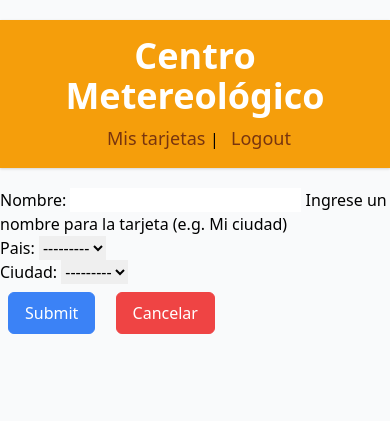
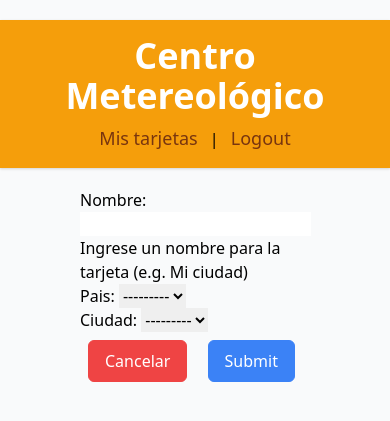
Before and after one commit to TanZng/CentroMeteorologico, a Django app: page /tarjeta/create in a window 390 px wide. Shown: the top 421 px of the page. Run offline with Django 3.2, Linux system fonts and the light colour scheme; the visitor is signed in with stand-in values (Sample User, id 1); data that the repository does not hold is empty; some libraries are stand-ins or nearby versions.

Commit message:
Mejoras en el rendimiento de la GUI
Detalles de la GUI, se centraron las forms y los textos, se quitaron clases de tailwind que alentaban la gui.

Diseño responsive ready 🚀

```diff
--- a/climaApp/templates/base_menu.html
+++ b/climaApp/templates/base_menu.html
@@ -9,12 +9,13 @@
 <div>
    {% if user.is_authenticated %}
 
-       <a class="text-lg no-underline text-yellow-900 font-medium hover:underline ml-2" href="{% url 'climaApp:tarjeta_list' %}"> Mis tarjetas </a>  |
-       <a class="text-lg no-underline text-yellow-900 font-medium hover:underline ml-2" href="{% url 'logout' %}?next={% url 'climaApp:main' %}"> Logout </a></li>
+       <a class="text-lg no-underline text-yellow-900 font-medium hover:underline mr-2" href="{% url 'climaApp:tarjeta_list' %}">Mis tarjetas</a>
+       |
+       <a class="text-lg no-underline text-yellow-900 font-medium hover:underline ml-2" href="{% url 'logout' %}?next={% url 'climaApp:main' %}">Logout</a></li>
 
    {% else %}
 
-       <a class="text-xl no-underline text-yellow-900 font-medium hover:underline ml-2" href="{% url 'login' %}?next={% url 'climaApp:main' %}"> Login </a>
+       <a class="text-xl no-underline text-yellow-900 font-medium hover:underline ml-2" href="{% url 'login' %}?next={% url 'climaApp:main' %}">Login</a>
 
    {% endif %}
 </div>
--- a/climaApp/templates/climaApp/tarjeta_confirm_delete.html
+++ b/climaApp/templates/climaApp/tarjeta_confirm_delete.html
@@ -7,8 +7,8 @@
 <form action="" method="POST">
   {% csrf_token %}
      <h3>
-    <input input class="border border-blue-500 bg-blue-500 text-white rounded-md px-4 py-2 m-2 transition duration-500 ease select-none hover:bg-blue-600 focus:outline-none focus:shadow-outline" type="submit" onclick="window.location='{% url 'climaApp:tarjeta_list' %}' ; return false;"type="submit" value="Sí, eliminar.">
-    <input input class="border border-red-500 bg-red-500 text-white rounded-md px-4 py-2 m-2 transition duration-500 ease select-none hover:bg-red-600 focus:outline-none focus:shadow-outline" type="submit" onclick="window.location='{% url 'climaApp:tarjeta_list' %}' ; return false;"type="submit" onclick="window.location='{% url 'climaApp:tarjeta_list' %}' ; return false;" value="Cancelar">
+    <input input class="border border-blue-500 bg-blue-500 text-white rounded-md px-4 py-2 m-2 hover:bg-blue-600 focus:outline-none focus:shadow-outline" type="submit" onclick="window.location='{% url 'climaApp:tarjeta_list' %}' ; return false;"type="submit" value="Sí, eliminar.">
+    <input input class="border border-red-500 bg-red-500 text-white rounded-md px-4 py-2 m-2 hover:bg-red-600 focus:outline-none focus:shadow-outline" type="submit" onclick="window.location='{% url 'climaApp:tarjeta_list' %}' ; return false;"type="submit" onclick="window.location='{% url 'climaApp:tarjeta_list' %}' ; return false;" value="Cancelar">
      </h3>
 </form>
     </center>
--- a/climaApp/templates/climaApp/tarjeta_form.html
+++ b/climaApp/templates/climaApp/tarjeta_form.html
@@ -1,16 +1,17 @@
 {% extends "base_menu.html" %}
 {% load tailwind_filters %}
 {% block content %}
-  <form action="" method="post" id="tarjetaForm" data-cities-url="{% url 'climaApp:ajax_load_cities' %}" novalidate>
+  <form class="mx-20" action="" method="post" id="tarjetaForm" data-cities-url="{% url 'climaApp:ajax_load_cities' %}" novalidate>
     {% csrf_token %}
 {#    <table>#}
 {#    {{ form.as_table }}#}
 {#    </table>#}
       {{ form|crispy }}
+    {# boton Cancel#}
+    <input class="border border-red-500 bg-red-500 text-white rounded-md px-4 py-2 m-2 hover:bg-red-600 focus:outline-none focus:shadow-outline" type="submit" onclick="window.location='{% url 'climaApp:tarjeta_list' %}' ; return false;" value="Cancelar">
+
     {# boton Summit#}
-    <input class="border border-blue-500 bg-blue-500 text-white rounded-md px-4 py-2 m-2 transition duration-500 ease select-none hover:bg-blue-600 focus:outline-none focus:shadow-outline"  type="submit" value="Submit">
-    {# boton Cancel#}
-    <input class="border border-red-500 bg-red-500 text-white rounded-md px-4 py-2 m-2 transition duration-500 ease select-none hover:bg-red-600 focus:outline-none focus:shadow-outline" type="submit" onclick="window.location='{% url 'climaApp:tarjeta_list' %}' ; return false;" value="Cancelar">
+    <input class="border border-blue-500 bg-blue-500 text-white rounded-md px-4 py-2 m-2 hover:bg-blue-600 focus:outline-none focus:shadow-outline"  type="submit" value="Submit">
   </form>
 
   <script src="https://code.jquery.com/jquery-3.3.1.min.js"></script>
--- a/climaApp/templates/registration/login.html
+++ b/climaApp/templates/registration/login.html
@@ -6,7 +6,7 @@
 {#  <p>Your username and password didn't match. Please try again.</p>#}
 {#{% endif %}#}
 
-<form method="post" action="{% url 'login' %}">
+<form class="mx-20" method="post" action="{% url 'login' %}">
 {% csrf_token %}
 {# form.as_p  #}
 {{ form|crispy }}
```
Also changed, not shown: climaApp/templates/climaApp/climaAppMain.html (+2 -5 lines), climaApp/templates/climaApp/tarjeta_list.html (+6 -4 lines).
